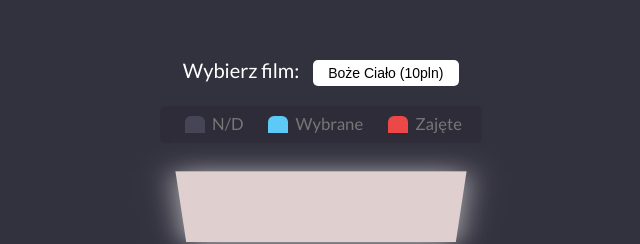
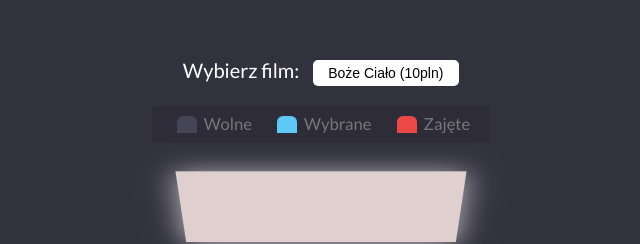
Before and after one commit to Elldrigar/JSVanilla_Cinema-seat-booking, a plain HTML site: page index.html in a window 1280 px wide. Shown: the part 132-376 px from the top of the page, 319-959 px from the left. Drawn offline with Linux system fonts and the light colour scheme.

Commit message:
Change N/D for 'Wolne" on seat showcase

```diff
--- a/index.html
+++ b/index.html
@@ -22,7 +22,7 @@
     <ul class="showcase">
         <li>
             <div class="seat"></div>
-            <small>N/D</small>
+            <small>Wolne</small>
         </li>
         <li>
             <div class="seat selected"></div>
```
